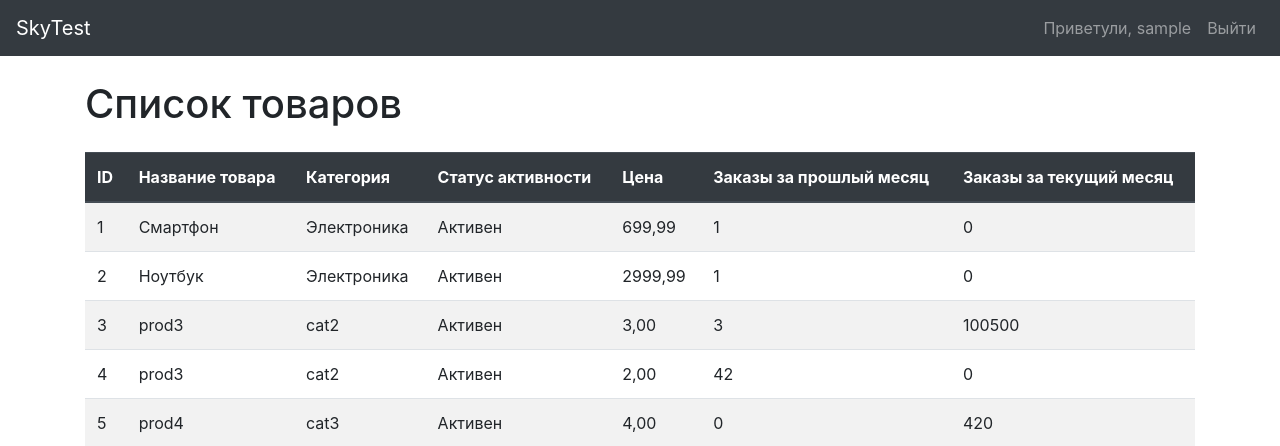
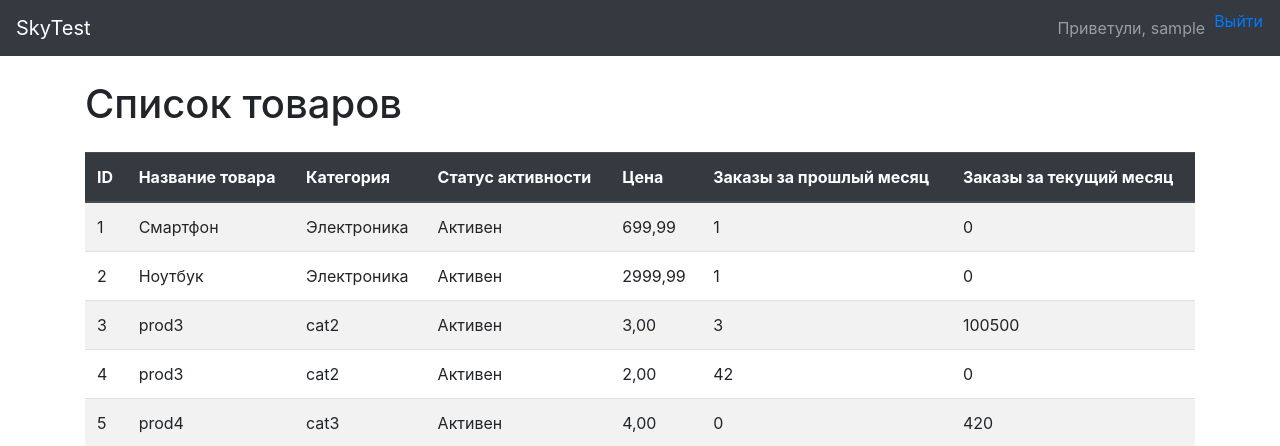
Before and after one commit to sounditbox/SkyTest, a Django app: page / in a window 1280 px wide. Shown: the top 446 px of the page. Run offline with Django 5.2, Linux system fonts and the light colour scheme; the visitor is signed in with stand-in values (Sample User, id 1); data comes from the database, SQL or seed files in the repository; some libraries are stand-ins or nearby versions.

Commit message:
fixed logout forms

```diff
--- a/skytest/skytest/templates/base.html
+++ b/skytest/skytest/templates/base.html
@@ -24,7 +24,13 @@
                 <a class="nav-link" href="#">Приветули, {{ user.username }}</a>
             </li>
             <li class="nav-item">
-                <a class="nav-link" href="{% url 'logout' %}">Выйти</a>
+                <form action="{% url 'logout' %}" method="post" class="d-inline">
+                    {% csrf_token %}
+                    <button type="submit"
+                            class="btn btn-link p-0 m-0 align-baseline">Выйти
+                    </button>
+                </form>
+
             </li>
             {% else %}
             <li class="nav-item">
```
